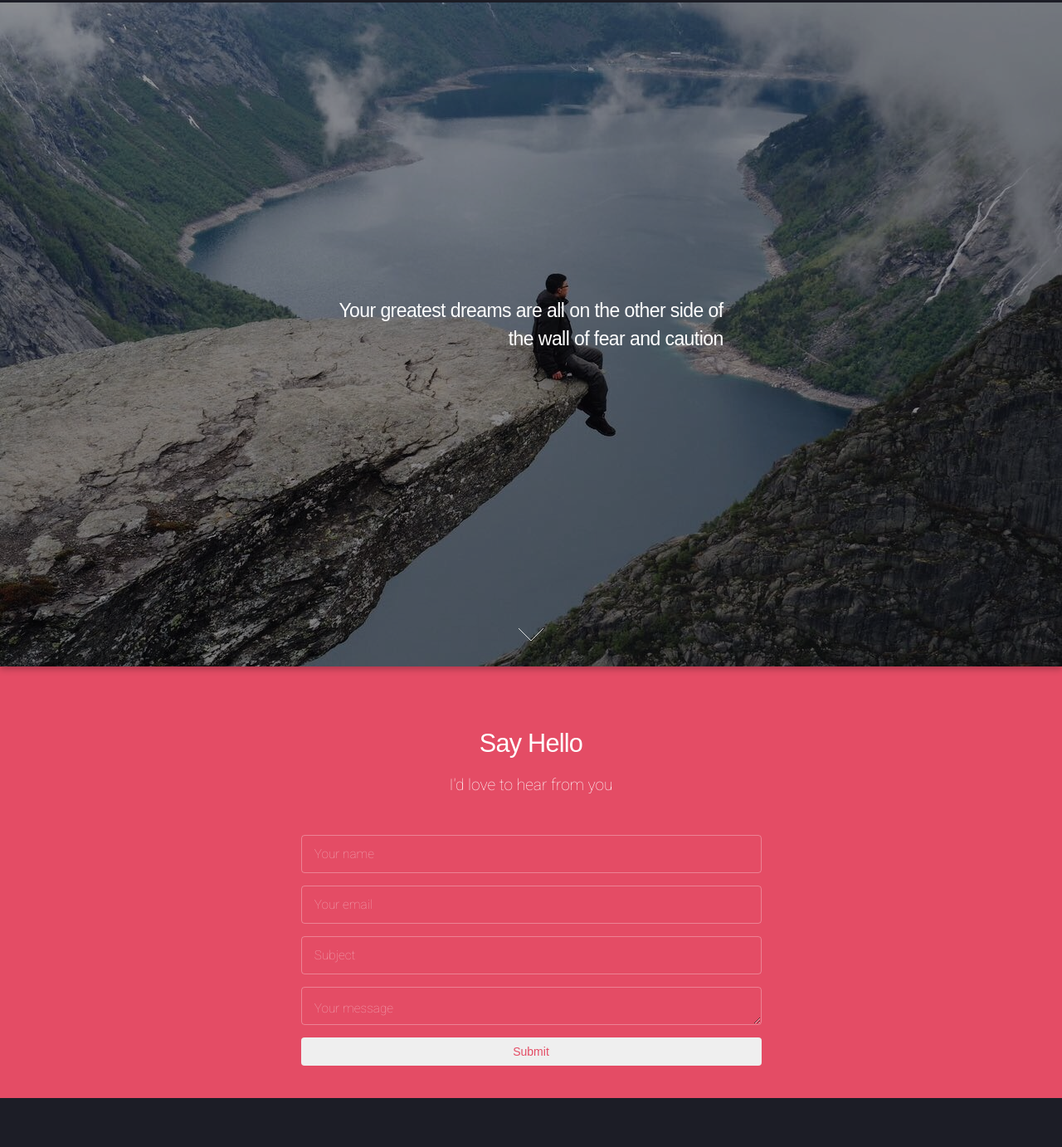
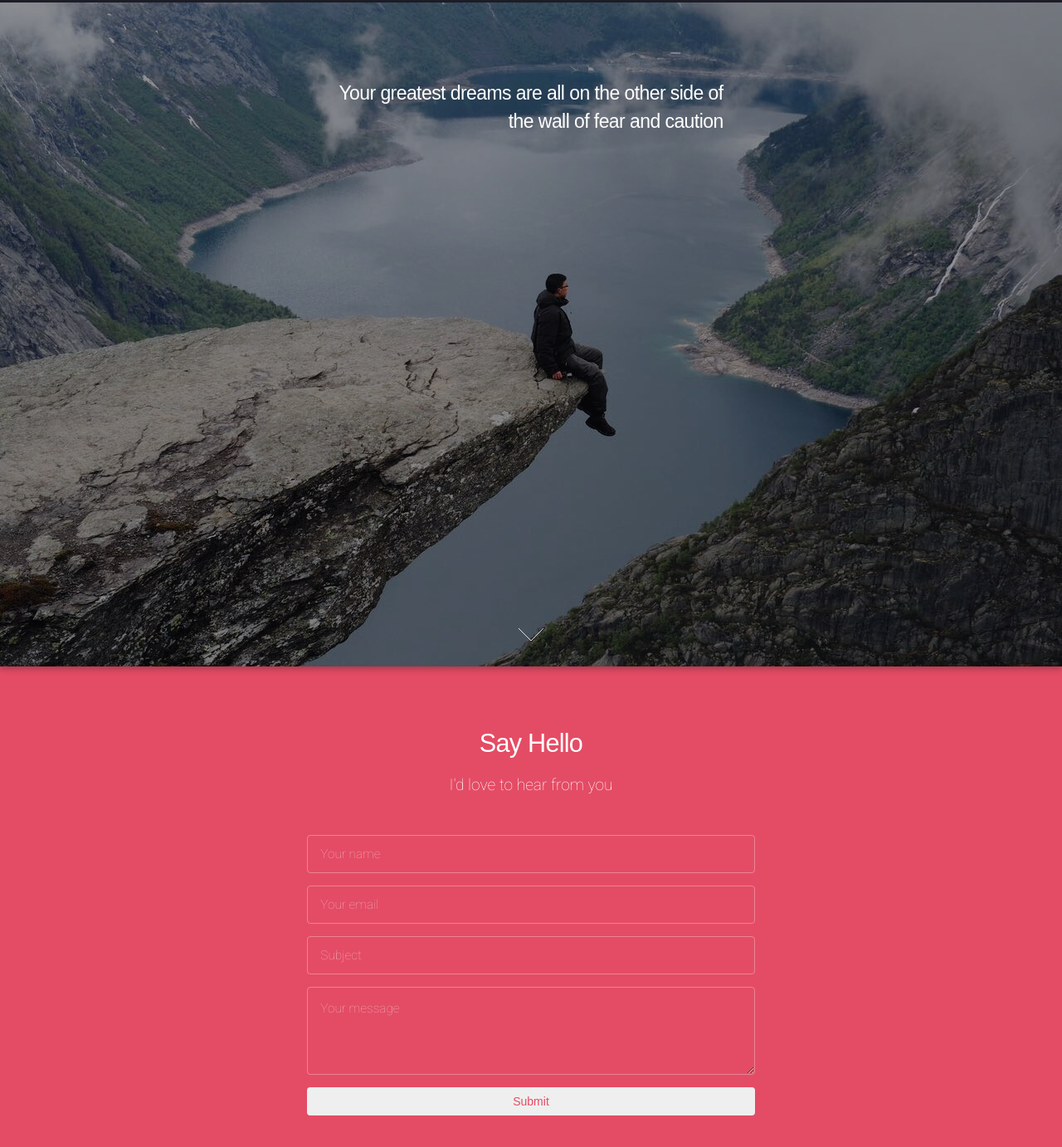
Before and after one commit to wentjun/wentjun.github.io, a Gatsby site: page / in a window 1280 px wide. Shown: the part 3300-4682 px from the top of the page at 83% size. Before the commit the page ends 4623 px from the top, so only its background shows below. Built offline with nearby package versions, Linux system fonts and the light colour scheme; Gatsby itself is replaced by a stand-in of ours.

Commit message:
refactor CSS
- refactored CSS to adopt mobile first

```diff
--- a/src/components/contact.module.css
+++ b/src/components/contact.module.css
@@ -12,7 +12,7 @@
 
   display: flex;
   justify-content: center;
-  align-items: center;
+  align-items: flex-start;
 }
 
 .contact__cover:after {
@@ -34,7 +34,7 @@
   font-family: 'Raleway', sans-serif;
   font-size: 1.5em;
   color: #ffffff;
-  margin-bottom: 1em;
+  margin-top: 4em;
   line-height: 1.5em;
   letter-spacing: -0.025em;
 
@@ -74,13 +74,8 @@ textarea {
   box-sizing: border-box;
 }
 
-input[type='text']:focus,
-input[type='email']:focus,
-textarea:focus {
-  border-color: #e44c65;
-}
-
 textarea {
+  height: auto;
   padding: 0.75em 1em;
 }
 
--- a/src/styles/global.css
+++ b/src/styles/global.css
@@ -66,6 +66,7 @@ h3 {
 }
 
 .container {
+  width: 100%;
   padding-right: 15px;
   padding-left: 15px;
   margin-right: auto;
@@ -137,25 +138,67 @@ h3 {
   z-index: 1;
 }
 
-/* XLarge */
-@media screen and (max-width: 1680px) {
+/* XSmall */
+@media screen and (min-width: 576px) {
   body,
   input,
   textarea {
-    font-size: 13pt;
+    font-size: 12pt;
   }
 
   .container {
-    width: 1170px;
+    width: 540px;
+  }
+
+  .wrapper {
+    padding: 3em 1.25em 1em 1.25em;
+  }
+}
+
+/* Small */
+@media screen and (min-width: 768px) {
+  body,
+  input,
+  textarea {
+    font-size: 12pt;
+  }
+
+  .container {
+    width: 720px;
+  }
+
+  .wrapper {
+    padding: 3.25em 1.5em 1.25em 1.5em;
+  }
+}
+
+/* Medium */
+@media screen and (min-width: 992px) {
+  body,
+  input,
+  textarea {
+    font-size: 12pt;
+  }
+
+  .container {
+    width: 960px;
+  }
+
+  .wrapper {
+    padding: 4.5em 2.5em 2.5em 2.5em;
   }
 }
 
 /* Large */
-@media screen and (max-width: 1280px) {
+@media screen and (min-width: 1200px) {
   body,
   input,
   textarea {
     font-size: 11.5pt;
+  }
+
+  .container {
+    width: 1140px;
   }
 
   .wrapper {
@@ -163,49 +206,11 @@ h3 {
   }
 }
 
-/* Medium */
-@media screen and (max-width: 980px) {
+/* XLarge */
+@media screen and (min-width: 1680px) {
   body,
   input,
   textarea {
-    font-size: 12pt;
-  }
-
-  .container {
-    width: 970px;
-  }
-
-  .wrapper {
-    padding: 4.5em 2.5em 2.5em 2.5em;
+    font-size: 13pt;
   }
 }
-
-/* Small */
-@media screen and (max-width: 736px) {
-  body,
-  input,
-  textarea {
-    font-size: 12pt;
-  }
-
-  .container {
-    width: 750px;
-  }
-
-  .wrapper {
-    padding: 3.25em 1.5em 1.25em 1.5em;
-  }
-}
-
-/* XSmall */
-@media screen and (max-width: 480px) {
-  body,
-  input,
-  textarea {
-    font-size: 12pt;
-  }
-
-  .wrapper {
-    padding: 3em 1.25em 1em 1.25em;
-  }
-}
```
